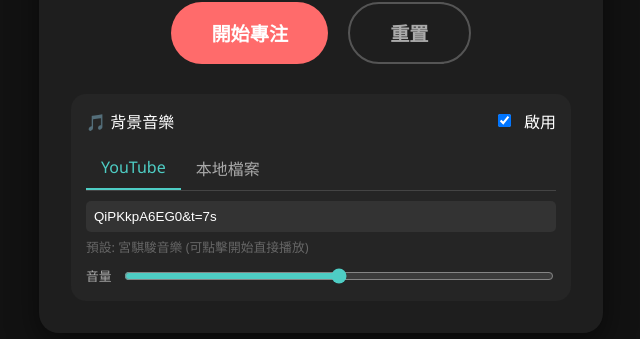
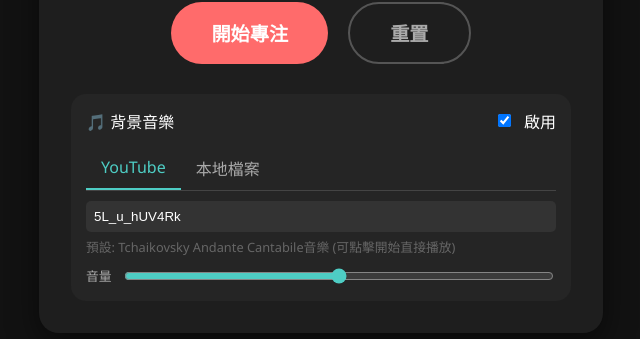
Before and after one commit to aron326/focusflow, a plain HTML site: page index.html in a window 1280 px wide. Shown: the part 399-738 px from the top of the page, without its empty margins (319-959 px from the left). Drawn offline with Linux system fonts and the light colour scheme.

Commit message:
Update index.html

```diff
--- a/index.html
+++ b/index.html
@@ -184,9 +184,9 @@
         </div>
 
         <div id="youtubeInput" class="input-group">
-            <input type="text" id="ytUrl" placeholder="貼上 YouTube 連結或 Video ID" value="QiPKkpA6EG0&t=7s">
+            <input type="text" id="ytUrl" placeholder="貼上 YouTube 連結或 Video ID" value="5L_u_hUV4Rk">
             <div style="font-size: 0.8rem; color: #666; margin-top: 5px;">
-                預設: 宮騏駿音樂 (可點擊開始直接播放)
+                預設: Tchaikovsky Andante Cantabile音樂 (可點擊開始直接播放)
             </div>
         </div>
 
@@ -358,7 +358,7 @@
         player = new YT.Player('player', {
             height: '0',
             width: '0',
-            videoId: 'QiPKkpA6EG0&t=7s', // 預設 宮騏駿
+            videoId: '5L_u_hUV4Rk', // 預設 Tchaikovsky Andante Cantabile
             playerVars: {
                 'playsinline': 1,
                 'loop': 1, // 循環播放
```
